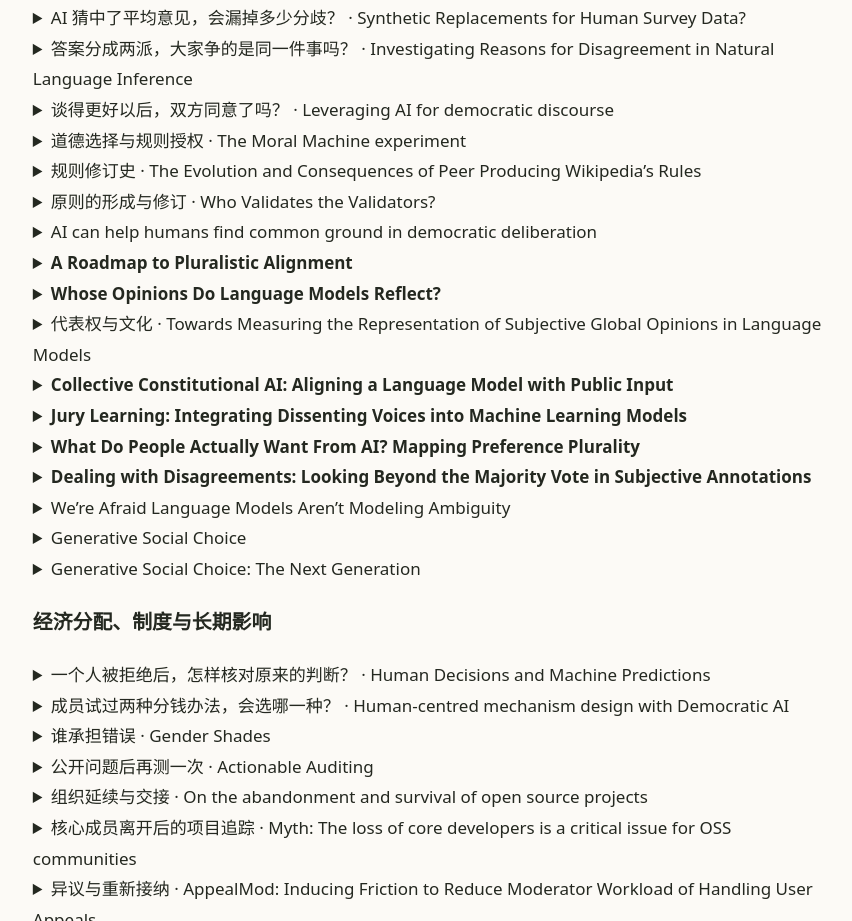
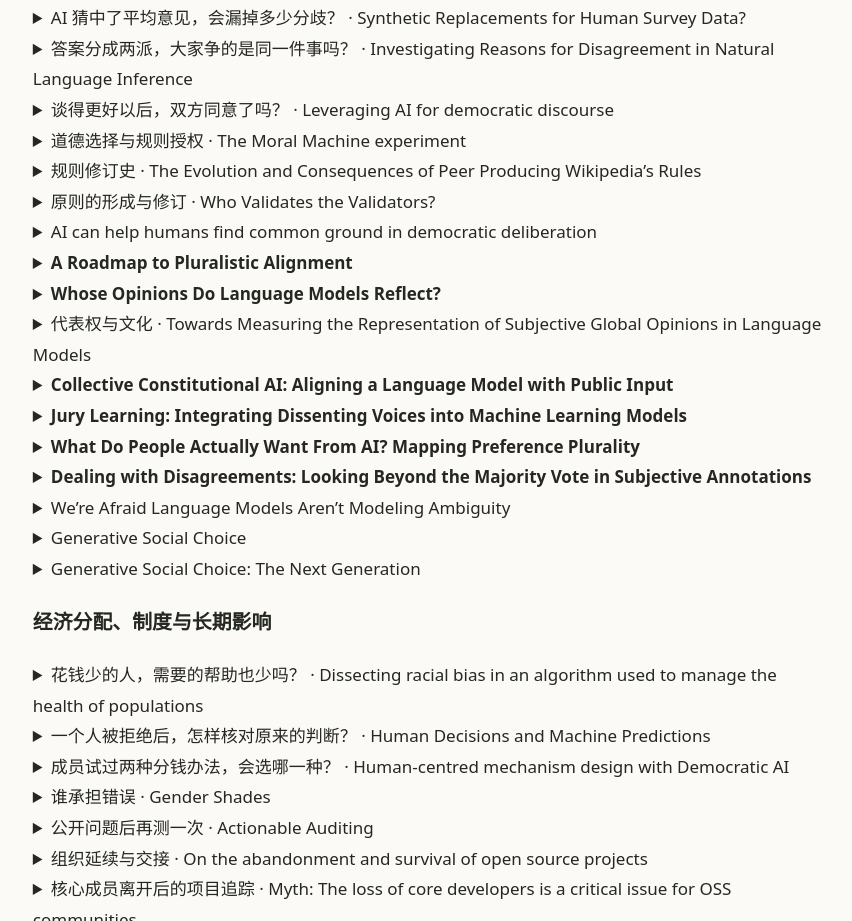
Before and after one commit to YingHe-CMYK/prakasa-axiom-research, a plain HTML site: page index.html in a window 1280 px wide. Shown: the part 3462-4383 px from the top of the page, without its empty margins (208-1060 px from the left). Drawn offline with Linux system fonts and the light colour scheme.

Commit message:
补充分配指标的真实算法审计

```diff
--- a/index.html
+++ b/index.html
@@ -17,7 +17,7 @@
 <p><a href="https://citizensassembly.ie/statement-from-the-citizens-assembly/">2018 年 2 月调查声明</a> · <a href="https://citizensassembly.ie/wp-content/uploads/2023/02/Final-Report-on-Manner-in-which-Referenda-are-Held-Fixed-Term-Parliaments.pdf">最终报告第 22 段及第七章</a></p></details>
 </section><p><b>一条判断凭什么成立？一条规则凭什么约束别人？</b> 把这两个问题分开，是读懂 Akasha 的起点。</p>
 <p>物理、数学与制度研究分别提供不同种类的证据。本页是可追加的研究手册。每单元先写初判，再读原文；打开对照后，记下哪条证据改变了原来的想法。勾选与笔记保存在当前浏览器，可导出备份。</p>
-<section id="ai-research-readings"><h2>AI researcher文章</h2><nav aria-label="按研究领域选读"><p><a href="#area-1">信仰、文化与代际传承（9）</a> · <a href="#area-2">AI 主体、互惠与惯例形成（10）</a> · <a href="#area-3">文明史、数学、物理与预测证据（8）</a> · <a href="#area-4">共同批准、代表权与少数意见（17）</a> · <a href="#area-5">经济分配、制度与长期影响（12）</a> · <a href="#area-6">信任、知情、反馈与纠错（12）</a> · <a href="#area-7">IP、资料来源与创造贡献（10）</a></p></nav>
+<section id="ai-research-readings"><h2>AI researcher文章</h2><nav aria-label="按研究领域选读"><p><a href="#area-1">信仰、文化与代际传承（9）</a> · <a href="#area-2">AI 主体、互惠与惯例形成（10）</a> · <a href="#area-3">文明史、数学、物理与预测证据（8）</a> · <a href="#area-4">共同批准、代表权与少数意见（17）</a> · <a href="#area-5">经济分配、制度与长期影响（13）</a> · <a href="#area-6">信任、知情、反馈与纠错（12）</a> · <a href="#area-7">IP、资料来源与创造贡献（10）</a></p></nav>
 <h3 id="area-1">信仰、文化与代际传承</h3>
 <details id="language-custody"><summary>语言材料交出去以后，社区还用得上吗？ · “It’s how you do things that matters”</summary><p><b>内容概述</b>　Cooper、Heldreth 和 Hutchinson 访谈了 17 位参与澳大利亚原住民语言技术项目的研究者。作者建议，项目结束后，社区伙伴应能继续取得和使用整理好的材料。多数受访研究者并非原住民，访谈中也没有来自托雷斯海峡岛民社区的受访者。</p><p><b>调研结论</b>　要对账，先问当初答应了谁什么。如果答应的是让当地人继续用自己的语言教学，交付数据集之后，还要听实际教语言的人说能否取得材料、能否用它上课。这项访谈指出了该追问谁；要写下“社区认可这次使用”，还缺受影响成员的回答，以及发言者受谁委托、能对哪些用途作主的依据。</p><p><a href="https://aclanthology.org/2024.eacl-short.19.pdf">作者全文，第 3 至 5 节</a></p></details>
 <details id="belief-transfer"><summary>一次改判，会带到下一件事上吗？ · Reducing belief in conspiracy theories as they unfold using large language models</summary><p><b>内容概述</b>　Costello 等人在两起突发事件后分别招募了 472 和 1,042 名美国成年人。对相关阴谋说法原本持相信态度的参与者与 AI 交谈后，相较对照组，对这次事件中相关说法的认同有所下降。一至两个月后，研究者还看了人们对其他阴谋说法的态度；只有部分分析发现认同下降。</p><p><b>调研结论</b>　一次改判能回答“这次谈完后，当事人还信不信这件事”。要知道当事人有没有形成自己的判断依据，更有辨别力的问题是：换一件事情、没有原来的模型在场，他会怎样衡量证据，又为什么改变或保留看法？追访问到了不同主张，尚不足以确定每个人改判的理由，更不能据此推断形成了共同信仰。</p><p><a href="https://arxiv.org/abs/2608.06151v2">作者预印本，2026 年 10 月修订版</a></p></details>
@@ -73,6 +73,7 @@
 <details id="generative-social-choice"><summary>Generative Social Choice</summary><p><b>内容概述</b>　Fish 等人让参与者用自己的话表达对聊天机器人个性化的意见，再从这些意见中生成五条表述。100 人中有 93 人认为，这组表述大体或完全代表了自己。论文分别考察了数学上的代表性保证，以及语言模型能在多大程度上近似完成证明所要求的查询。</p><p><b>调研结论</b>　五条表述允许相互冲突的意见同时留下。93 人可以在其中找到自己的立场，同时对彼此的主张有很深的分歧。把这个结果记为“93 人同意共同决定”，便会给这些人添上一份研究中从未要求他们作出的承诺。剩余七人究竟遗漏了哪条理由，单凭总数也看不出来。</p><p><a href="https://arxiv.org/abs/2309.01291">作者原文</a></p></details>
 <details id="generative-social-choice-next"><summary>Generative Social Choice: The Next Generation</summary><p><b>内容概述</b>　Boehmer、Fish 与 Procaccia 把两个实际限制带回理论：模型每次给出的候选表述可能只是接近最优，最终清单也有总篇幅限制。他们给出相应条件下的代表性保证，并用 GPT-4o 在城市改善意见和药品评论数据上演示。</p><p><b>调研结论</b>　篇幅有限时，多给一项意见留几行，就可能挤掉另一项意见成立所需的条件。这篇研究把篇幅和查询误差明确写进保证。若要进一步判断一条删短的理由是否仍被其提出者认可，还需要让本人读到成稿；已有评论数据无法替当事人回答。</p><p><a href="https://arxiv.org/abs/2505.22939">作者原文</a></p></details>
 <h3 id="area-5">经济分配、制度与长期影响</h3>
+<details id="cost-and-need"><summary>花钱少的人，需要的帮助也少吗？ · Dissecting racial bias in an algorithm used to manage the health of populations</summary><p><b>内容概述</b>　Obermeyer 等人审计了一种用预测医疗支出来筛选额外照护对象的商业算法。获得相同分数时，黑人患者平均病情更重。研究者模拟了按健康需要调整筛选的情形：在入选人群中，黑人患者占比将从 17.7% 升至 46.5%。后一个数字来自模拟，实际有没有获得服务还要看交付记录。</p><p><b>调研结论</b>　若共同体承诺把资源给最需要的人，钱过去花在谁身上，只能交代过去的分配。要判断承诺有没有兑现，还得查看没选上的人当时需要什么。同理，一项创造过去取得多少收入，可以用账目核对；若据此判断谁最有贡献，还得查哪些付出从来没有获得付款机会。</p><p><a href="https://escholarship.org/uc/item/6h92v832">论文全文与模拟说明</a></p></details>
 <details id="decisions-missing-outcomes"><summary>一个人被拒绝后，怎样核对原来的判断？ · Human Decisions and Machine Predictions</summary><p><b>内容概述</b>　Kleinberg 等人研究审前释放决定。获释者之后是否再次被捕，可以从记录中查到；被羁押的人如果获释会怎样，同一份记录给不出答案。作者利用案件近似随机分派给宽严不同的法官来做比较，并用政策模拟估计改变释放决定可能带来的影响。模拟结果与实际部署后的效果需要分开读。</p><p><b>调研结论</b>　如果共同体因预测某人难以履约而拒绝他加入，日后再查成员账本，只能查到获准加入者做了什么。判断“新规则提高了在册成员的履约率”可以看成员记录；判断“被拒绝的人确实无法履约”则缺少这些人得到同样机会后的表现。即使有相近处境的群体可供比较，对某个具体的人也仍应保留未知。</p><p><a href="https://pmc.ncbi.nlm.nih.gov/articles/PMC5947971/">正式发表版与政策模拟</a></p></details>
 <details id="democratic-ai"><summary>成员试过两种分钱办法，会选哪一种？ · Human-centred mechanism design with Democratic AI</summary><p><b>内容概述</b>　Koster 等人让玩家把一部分筹码投入公共账户，体验两种分配办法，再投票选择下一轮用哪一种。AI 学到的规则既照顾起始筹码少的人，也让有条件投入却很少投入的人分得较少。这套规则赢得了多数票。</p><p><b>调研结论</b>　如果事先押的是“亲身试过后，多数玩家会选这套规则”，选票就能核对这个判断。投反对票的人承担了什么代价？几年后大家还会选它吗？要回答这两个问题，还得听少数人的理由，看到长期使用后的选择。</p><p><a href="https://pmc.ncbi.nlm.nih.gov/articles/PMC9584820/">实验设计与论文全文</a></p></details>
 <details id="audit-subgroups"><summary>谁承担错误 · Gender Shades</summary><p><b>内容概述</b>　Buolamwini 和 Gebru 检查两套常用人脸分析测试集，发现浅肤色样本分别占 79.6% 和 86.2%。她们另建按肤色与性别标签平衡的测试集，审核三个商业图像性别分类系统。按论文分组，深肤色女性组的最高错误率达 34.7%，浅肤色男性组的最高错误率为 0.8%。</p><p><b>调研结论</b>　总体成绩既取决于系统对谁容易出错，也取决于测试里出现了多少这类人。公理器追问“好处是不是多数人都有份”时，还可以反过来查：数量较少的人承担了多少错误？论文测的是图像分类，无法据此判定某个身份验证案件的原因。</p><p><a href="https://proceedings.mlr.press/v81/buolamwini18a.html">首轮审计论文</a></p></details>
```
